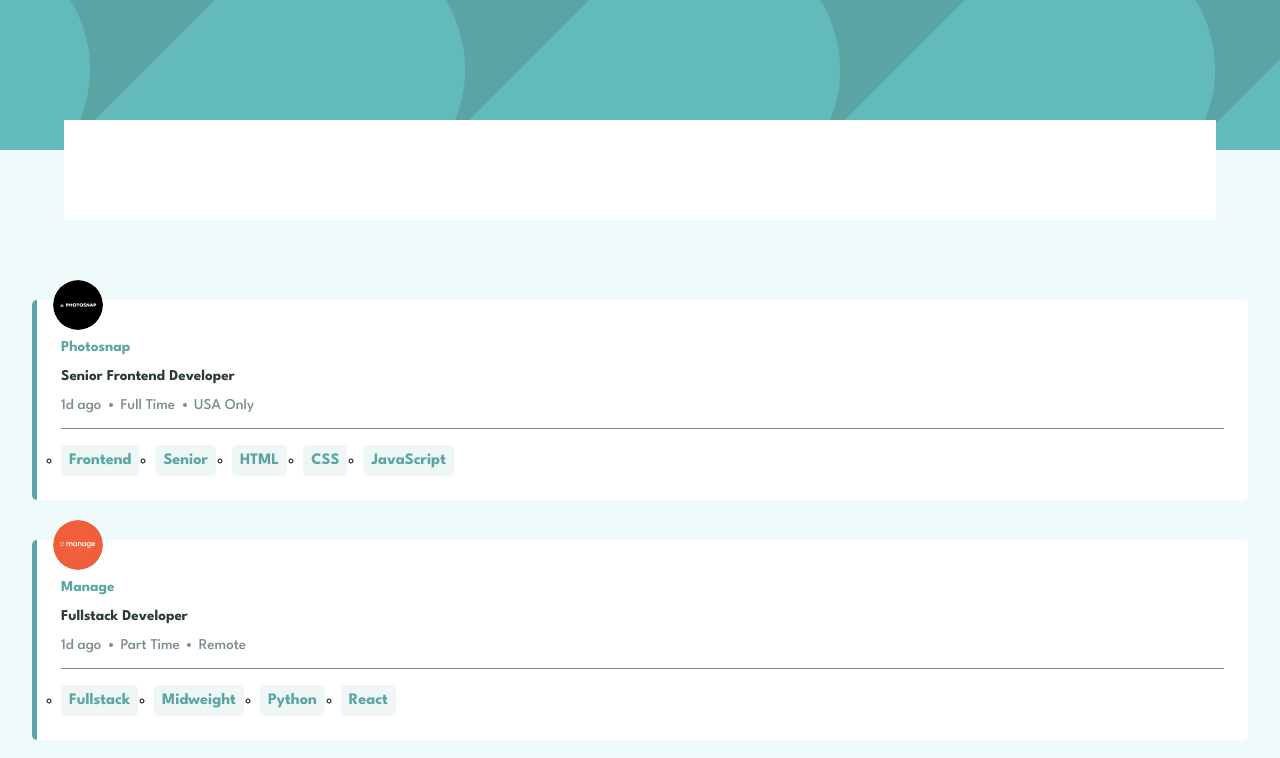
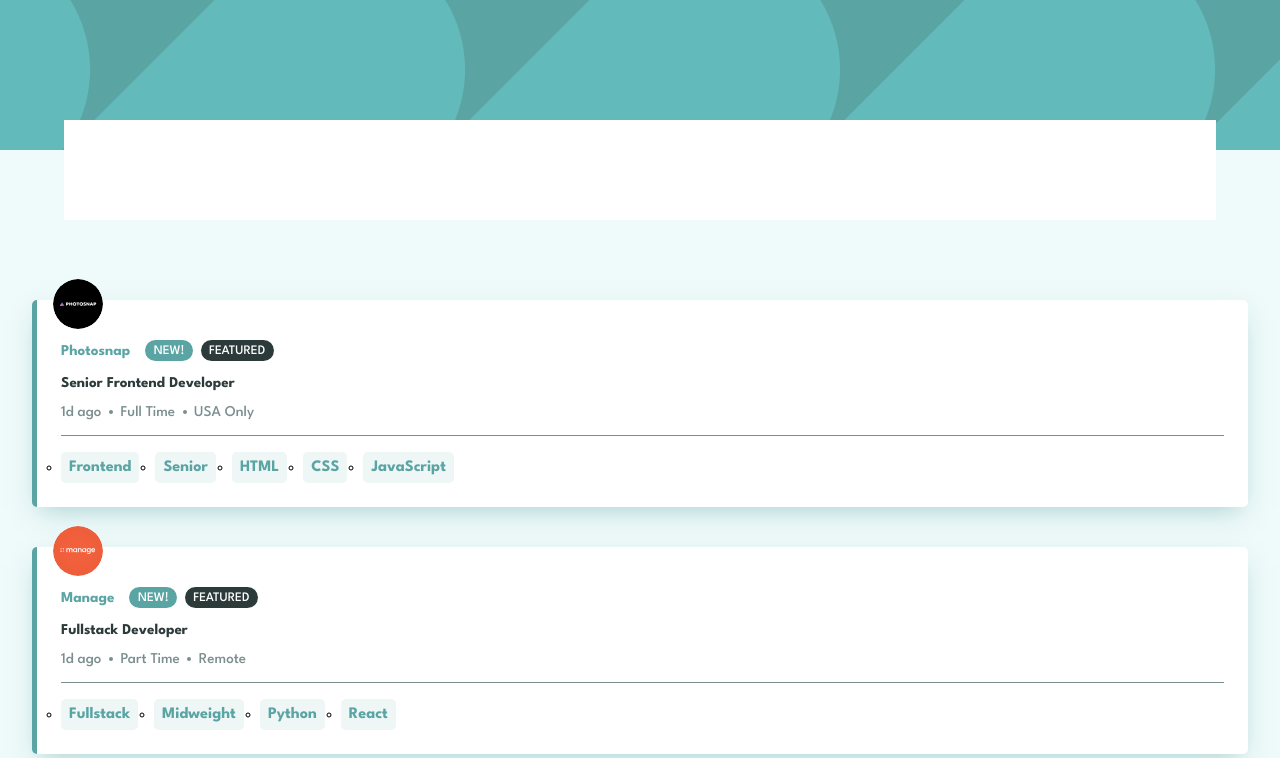
Before and after one commit to joao-lucas-dias/fm-job-listing-filter, a React (Vite) app: page / in a window 1280 px wide. Shown: the top 758 px of the page. Built offline with nearby package versions, Linux system fonts and the light colour scheme.

Commit message:
Add categories and tweak styles

```diff
--- a/src/components/JobItem/Tag/Tag.module.css
+++ b/src/components/JobItem/Category/Category.module.css
@@ -1,4 +1,4 @@
-.tag {
+.category {
   padding: .5em;
   border: none;
   border-radius: 5px;
--- /dev/null
+++ b/src/components/JobItem/Category/Category.tsx
@@ -0,0 +1,11 @@
+import classes from "./Category.module.css";
+
+const Category: React.FC<{ label: string }> = (props) => {
+	return (
+		<li>
+			<button className={classes.category}>{props.label}</button>
+		</li>
+	);
+};
+
+export default Category;
--- a/src/components/JobItem/JobItem.module.css
+++ b/src/components/JobItem/JobItem.module.css
@@ -7,6 +7,10 @@
 
 	border-radius: 5px;
 	background-color: white;
+
+	-webkit-box-shadow: 0px 10px 25px -8px rgba(91, 164, 164, 0.5);
+	-moz-box-shadow: 0px 10px 25px -8px rgba(91, 164, 164, 0.5);
+	box-shadow: 0px 10px 25px -8px rgba(91, 164, 164, 0.5);
 }
 
 .featured {
@@ -28,9 +32,38 @@
 	font-size: 15px;
 }
 
+.header {
+	display: flex;
+	align-items: center;
+	gap: 1em;
+}
+
 .company {
 	font-weight: var(--font-weight-bold);
 	color: var(--color-primary);
+}
+
+.tags {
+	display: flex;
+	gap: 0.5em;
+}
+
+.tag {
+	font-size: 13px;
+	padding: 0.35em 0.65em;
+	vertical-align: middle;
+	line-height: normal;
+	border-radius: 30px;
+	color: white;
+	text-transform: uppercase;
+}
+
+.tag_new {
+	background-color: var(--color-primary);
+}
+
+.tag_featured {
+	background-color: var(--color-neutral-darker);
 }
 
 .position {
@@ -40,7 +73,7 @@
 
 .details {
 	display: flex;
-  gap: .5em;
+	gap: 0.5em;
 	align-items: center;
 
 	color: var(--color-neutral-dark);
@@ -59,7 +92,7 @@
 	border-top: 1px solid var(--color-neutral-dark);
 }
 
-.tag_list {
+.category_list {
 	display: flex;
 	gap: 1em;
 	flex-wrap: wrap;
--- a/src/components/JobItem/JobItem.tsx
+++ b/src/components/JobItem/JobItem.tsx
@@ -1,18 +1,18 @@
 import Job from "../../models/job";
+import Category from "./Category/Category";
 
 import classes from "./JobItem.module.css";
-import Tag from "./Tag/Tag";
 
 const JobItem: React.FC<{ jobData: Job }> = (props) => {
 	const generateImageName = () => {
-		return props.jobData.company.replace(/\s+/g, "-").toLowerCase();
+		return props.jobData.company.replace(/\s+/g, "-").replace(/\./g, "").toLowerCase();
 	};
 
-	let tagList: string[] = [];
-	tagList.push(props.jobData.role);
-	tagList.push(props.jobData.level);
-	props.jobData.languages.map((language) => tagList.push(language));
-	props.jobData.tools.map((tool) => tagList.push(tool));
+	let categoryList: string[] = [];
+	categoryList.push(props.jobData.role);
+	categoryList.push(props.jobData.level);
+	props.jobData.languages.map((language) => categoryList.push(language));
+	props.jobData.tools.map((tool) => categoryList.push(tool));
 
 	return (
 		<li className={`${classes.container} ${props.jobData.featured && classes.featured}`}>
@@ -24,8 +24,14 @@ const JobItem: React.FC<{ jobData: Job }> = (props) => {
 			<div className={classes.info}>
 				<p className={classes.header}>
 					<span className={classes.company}>{props.jobData.company}</span>
-					{props.jobData.new && <span className={classes.tag_new}></span>}
-					{props.jobData.featured && <span className={classes.tag_featured}></span>}
+					<div className={classes.tags}>
+						{props.jobData.new && (
+							<span className={`${classes.tag} ${classes.tag_new}`}>NEW!</span>
+						)}
+						{props.jobData.featured && (
+							<span className={`${classes.tag} ${classes.tag_featured}`}>FEATURED</span>
+						)}
+					</div>
 				</p>
 				<p className={classes.position}>{props.jobData.position}</p>
 				<p className={classes.details}>
@@ -37,9 +43,9 @@ const JobItem: React.FC<{ jobData: Job }> = (props) => {
 				</p>
 			</div>
 			<span className={classes.line}></span>
-			<ul className={classes.tag_list}>
-				{tagList.map((tag) => (
-					<Tag key={tag} label={tag} />
+			<ul className={classes.category_list}>
+				{categoryList.map((category) => (
+					<Category key={category} label={category} />
 				))}
 			</ul>
 		</li>
--- a/src/components/JobItem/Tag/Tag.tsx
+++ /dev/null
@@ -1,11 +0,0 @@
-import classes from "./Tag.module.css";
-
-const Tag: React.FC<{ label: string }> = (props) => {
-	return (
-		<li>
-			<button className={classes.tag}>{props.label}</button>
-		</li>
-	);
-};
-
-export default Tag;
```
Lines whose indentation alone changed are shown as unchanged.
